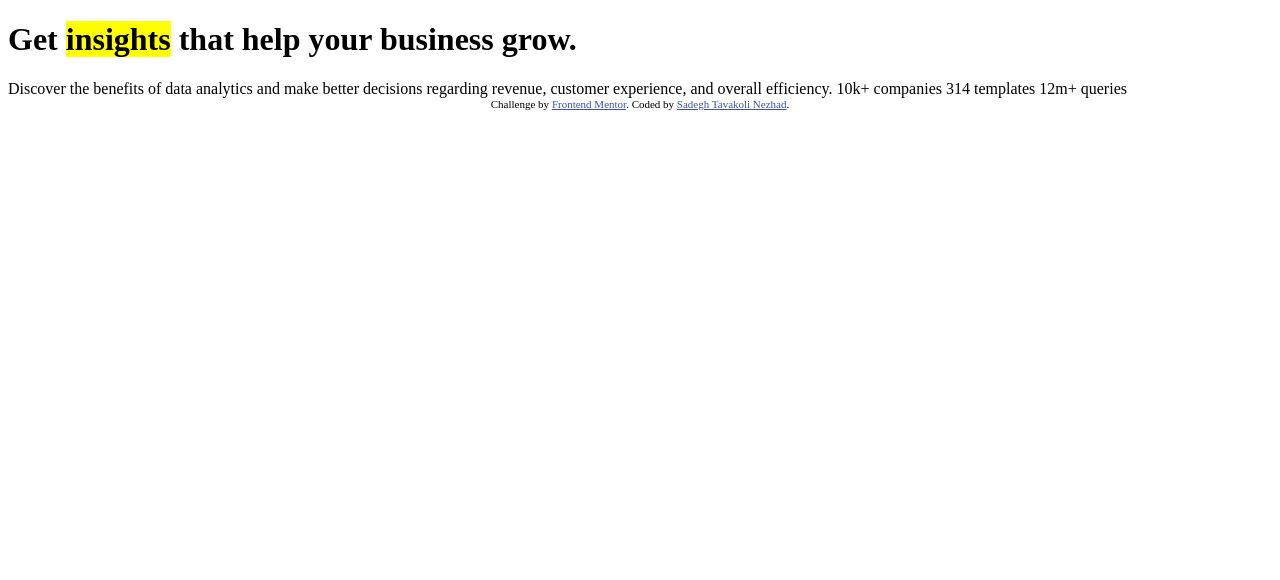
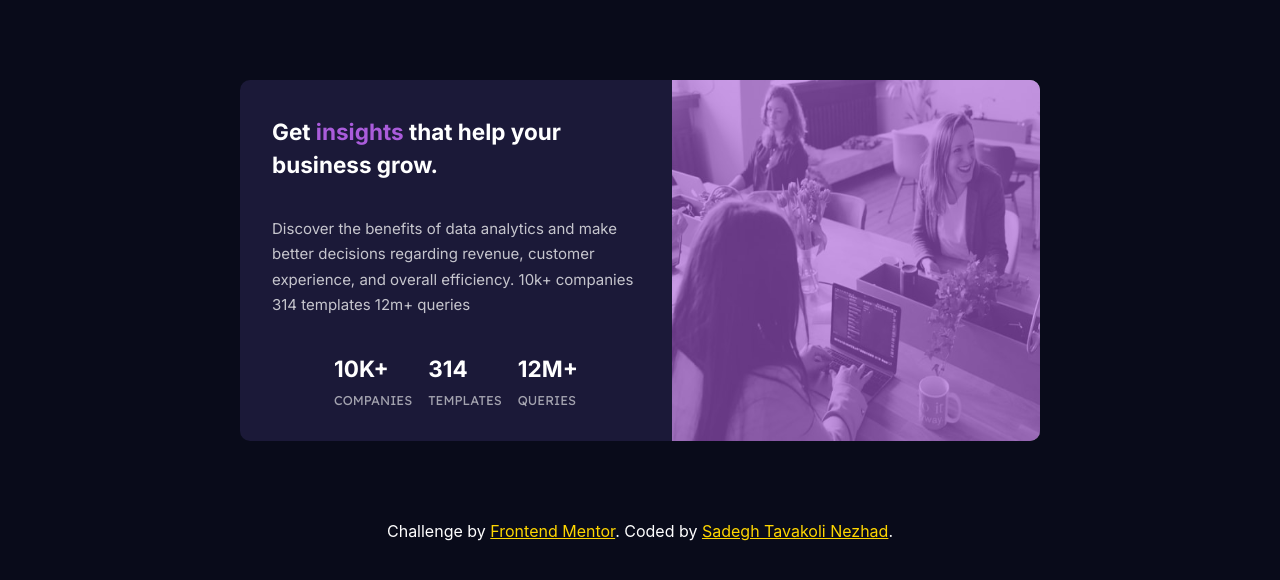
Before and after one commit to sadeghtavakoli/Frontend-master-stats-preview-card-component-, a plain HTML site: page index.html in a window 1280 px wide. Drawn offline with Linux system fonts and the light colour scheme.

Commit message:
challenge done in an ugly way!

```diff
--- /dev/null
+++ b/css/style.scss
@@ -0,0 +1,103 @@
+@import url("https://fonts.googleapis.com/css2?family=Inter:wght@400;700&family=Lexend+Deca&display=swap");
+$main-bg-color: hsl(233, 47%, 7%);
+$card-bg-color: hsl(244, 38%, 16%);
+$accent-color: hsl(277, 64%, 61%);
+$breakpoint-laptop: 768px;
+
+$card-max-width-mobile: 375px;
+$card-max-width-desktop: 800px;
+
+$font-size: 15px;
+
+body {
+  background: $main-bg-color;
+}
+
+.stats-card {
+  background: $card-bg-color;
+  border-radius: 10px;
+  color: hsl(0, 0%, 100%);
+  font-family: Inter, sans-serif;
+  font-size: $font-size;
+  margin: 5rem auto;
+  max-width: $card-max-width-mobile;
+  overflow: hidden;
+  text-align: center;
+  display: flex;
+  flex-direction: column;
+  line-height: 1.5;
+  .stats-card__header {
+    position: relative;
+    .shade {
+      position: absolute;
+      top: 0;
+      right: 0;
+      bottom: 5px;
+      left: 0;
+      background: $accent-color;
+      opacity: 0.6;
+    }
+    img {
+      width: 100%;
+      height: 100%;
+    }
+  }
+  .stats-card__body {
+    padding: 1rem 2rem;
+    mark {
+      background: transparent;
+      color: $accent-color;
+    }
+    p {
+      color: hsla(0, 0%, 100%, 0.75);
+      font-weight: 400;
+      line-height: 1.7;
+    }
+  }
+  .stats {
+    text-transform: uppercase;
+    h2 {
+      margin-bottom: 0;
+    }
+    p {
+      margin-top: 0.3rem;
+      font-family: "Lexend Deca", sans-serif;
+      color: hsla(0, 0%, 100%, 0.6);
+      font-size: 0.8rem;
+    }
+  }
+  @media screen and (min-width: $breakpoint-laptop) {
+    max-width: $card-max-width-desktop;
+    flex-direction: row-reverse;
+    text-align: left;
+    .stats-card__header {
+      flex: 1;
+      .shade {
+        bottom: 0;
+      }
+    }
+    .stats-card__body {
+      flex: 1;
+      display: flex;
+      flex-direction: column;
+      justify-content: center;
+      .stats {
+        display: flex;
+        flex-direction: row;
+        justify-content: center;
+        gap: 1rem;
+      }
+    }
+  }
+}
+
+.attribution {
+  font-size: 1rem;
+  font-family: -apple-system, BlinkMacSystemFont, "Segoe UI", Roboto, Oxygen,
+    Ubuntu, Cantarell, "Open Sans", "Helvetica Neue", sans-serif;
+  text-align: center;
+  color: white;
+}
+.attribution a {
+  color: gold;
+}
--- a/index.html
+++ b/index.html
@@ -15,24 +15,52 @@
     <title>Frontend Mentor | Stats preview card component</title>
 
     <!-- Feel free to remove these styles or customise in your own stylesheet 👍 -->
-    <style>
-      .attribution {
-        font-size: 11px;
-        text-align: center;
-      }
-      .attribution a {
-        color: hsl(228, 45%, 44%);
-      }
-    </style>
+    <link rel="stylesheet" href="./css/style.css" />
   </head>
   <body>
     <article class="stats-card">
-      <header class="stats-card__header"></header>
+      <div class="stats-card__header">
+        <picture>
+          <source
+            media="(max-width:746px)"
+            srcset="images/image-header-mobile.jpg"
+          />
+          <source
+            media="(min-width:747px)"
+            srcset="images/image-header-desktop.jpg"
+          />
+          <img
+            class="stats-card__image-header"
+            src="images/image-header-desktop.jpg"
+            alt="card header"
+          />
+        </picture>
+        <div class="shade"></div>
+      </div>
+      <main class="stats-card__body">
+        <h1>Get <mark>insights</mark> that help your business grow.</h1>
+
+        <p>
+          Discover the benefits of data analytics and make better decisions
+          regarding revenue, customer experience, and overall efficiency. 10k+
+          companies 314 templates 12m+ queries
+        </p>
+        <div class="stats">
+          <div class="stat">
+            <h2>10k+</h2>
+            <p>companies</p>
+          </div>
+          <div class="stat">
+            <h2>314</h2>
+            <p>templates</p>
+          </div>
+          <div class="stat">
+            <h2>12M+</h2>
+            <p>Queries</p>
+          </div>
+        </div>
+      </main>
     </article>
-    <h1>Get <mark>insights</mark> that help your business grow.</h1>
-    Discover the benefits of data analytics and make better decisions regarding
-    revenue, customer experience, and overall efficiency. 10k+ companies 314
-    templates 12m+ queries
 
     <div class="attribution">
       Challenge by
@@ -42,3 +70,29 @@
     </div>
   </body>
 </html>
+
+<!--
+        <svg class="" xmlns="http://www.w3.org/2000/svg" version="1.1">
+        <defs>
+          <filter id="colorMask3">
+            <feFlood flood-color="#aa5cdb" result="flood" />
+            <feComposite
+              in="SourceGraphic"
+              in2="flood"
+              operator="arithmetic"
+              k1="1"
+              k2="0"
+              k3="0"
+              k4="0"
+            />
+          </filter>
+        </defs>
+        <image
+          class="stats-card__image-header"
+          width="100%"
+          height="100%"
+          xlink:href="images/image-header-desktop.jpg"
+          filter="url(#colorMask3)"
+        />
+      </svg>
+ -->
```
Also changed, not shown: css/style.css (added), 1 other file.
